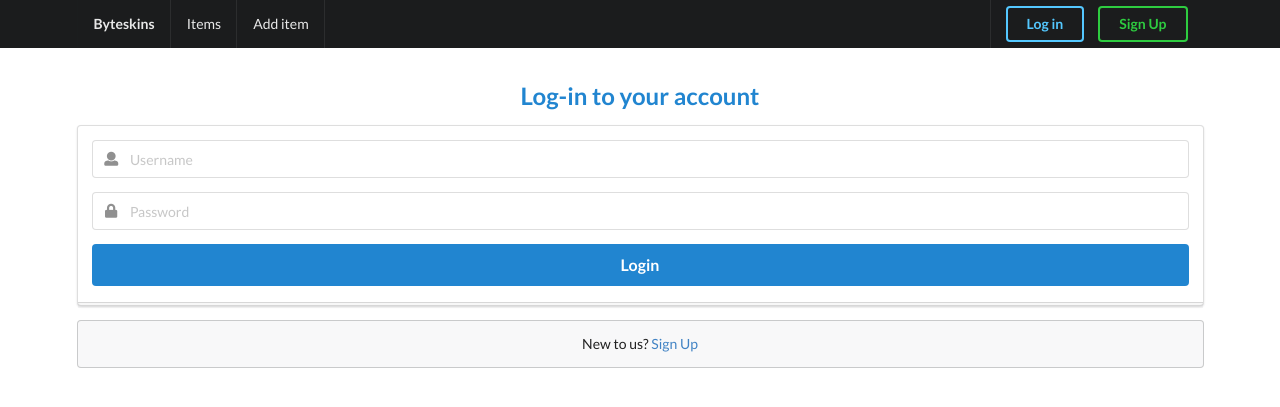
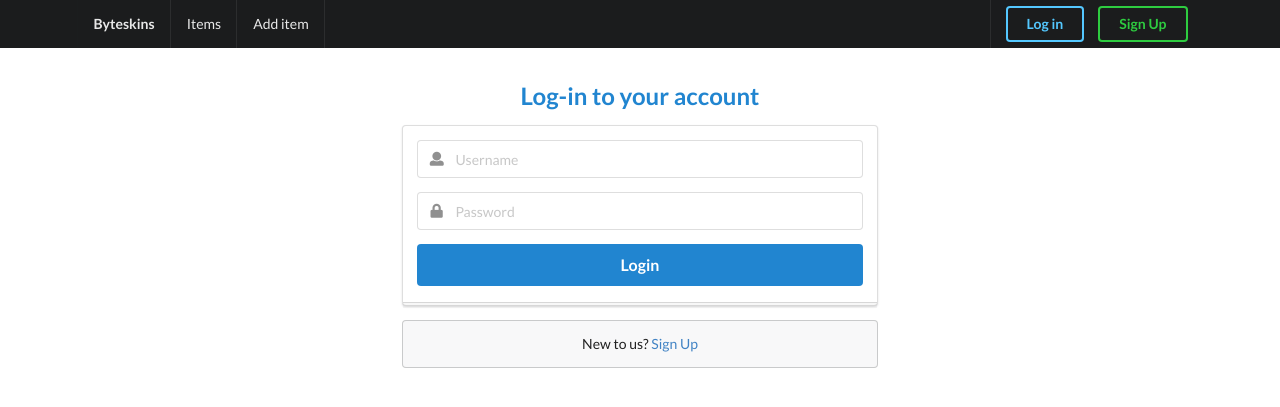
Before and after one commit to k0tix/tsoha-projekti, a Flask app: page /auth/login in a window 1280 px wide. Shown: the top 407 px of the page. Run offline with Flask 2, Linux system fonts and the light colour scheme; some libraries are stand-ins or nearby versions.

Commit message:
add maxwidth and center login and signup forms

```diff
--- a/application/templates/auth/login.html
+++ b/application/templates/auth/login.html
@@ -1,8 +1,8 @@
 {% extends "layout.html" %}
 
 {% block body %}
-<div class="ui middle aligned center aligned grid">
-    <div class="column">
+<div class="ui center aligned grid">
+    <div class="column centered" style="max-width: 36em">
         <h2 class="ui blue header">
             Log-in to your account
         </h2>
--- a/application/templates/auth/register.html
+++ b/application/templates/auth/register.html
@@ -2,8 +2,8 @@
 
 {% block body %}
 {{ error }}
-<div class="ui middle aligned center aligned grid">
-    <div class="column">
+<div class="ui center aligned grid">
+    <div class="column centered" style="max-width: 36em">
         <h2 class="ui blue header">
             Sign up
         </h2>
```
